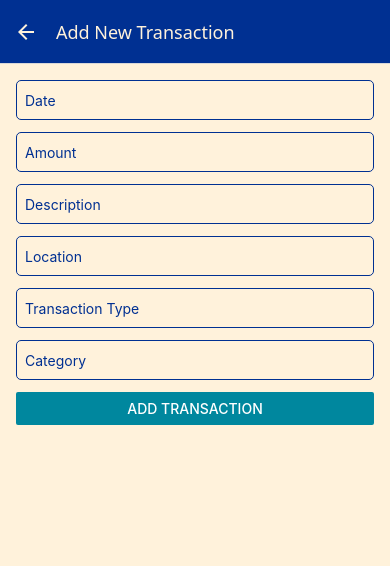
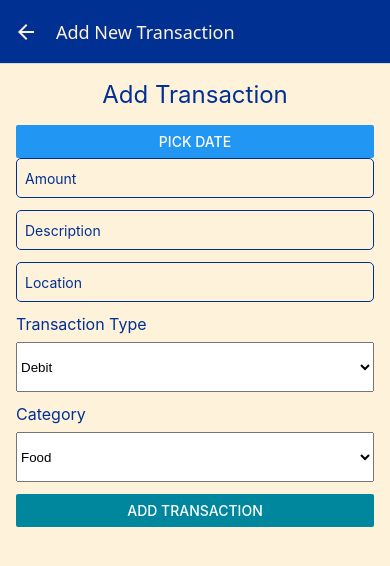
Before and after one commit to LalanaChami/Expense-Tracker, a React Native app: screen /AddTransaction in a window 390 px wide. Shown: the top 566 px of the page. Built offline with nearby package versions, Linux system fonts and the light colour scheme.

Commit message:
Adding the date picker and picker to the form and adding validations as well

```diff
--- a/package.json
+++ b/package.json
@@ -10,9 +10,12 @@
     "web": "expo start --web"
   },
   "dependencies": {
+    "@react-native-community/datetimepicker": "8.2.0",
     "@react-native-community/masked-view": "^0.1.11",
+    "@react-native-picker/picker": "2.9.0",
     "@react-navigation/native": "^7.0.15",
     "@react-navigation/stack": "^7.1.2",
+    "react-native-date-picker": "^5.0.10",
     "expo": "~52.0.37",
     "expo-status-bar": "~2.0.1",
     "react": "18.3.1",
@@ -22,6 +25,9 @@
     "react-native-safe-area-context": "^5.3.0",
     "react-native-screens": "^4.9.1",
     "react-redux": "^9.2.0",
+    "react-native-paper": "^5.13.1",
+    "react-native-toolbar-component": "^0.0.1",
+    "react-native-vector-icons": "^10.2.0",
     "redux": "^5.0.1"
   },
   "devDependencies": {
--- a/screens/AddTransactionScreen.tsx
+++ b/screens/AddTransactionScreen.tsx
@@ -1,25 +1,33 @@
 import React, { useState } from 'react';
-import { View, Text, TextInput, Button, StyleSheet } from 'react-native';
+import { View, Text, TextInput, Button, StyleSheet, Alert } from 'react-native';
 import { useDispatch } from 'react-redux';
 import { addTransaction } from '../store/actions';
 import { useNavigation, NavigationProp } from '@react-navigation/native';
 import { RootStackParamList, Transaction } from '../navigation/AppNavigator';
 import { validateTransaction } from '../utils/validation';
+import DateTimePicker from "@react-native-community/datetimepicker";
+import { Picker } from '@react-native-picker/picker';
 
 const AddTransactionScreen: React.FC = () => {
-  const [date, setDate] = useState('');
+  const [date, setDate] = useState(new Date());
   const [amount, setAmount] = useState('');
   const [description, setDescription] = useState('');
   const [location, setLocation] = useState('');
-  const [type, setType] = useState('');
-  const [category, setCategory] = useState('');
+  const [type, setType] = useState('Debit');
+  const [category, setCategory] = useState('Food');
+  const [showDatePicker, setShowDatePicker] = useState(false);
   const dispatch = useDispatch();
   const navigation = useNavigation<NavigationProp<RootStackParamList>>();
 
   const handleAddTransaction = () => {
+    if (isNaN(Number(amount))) {
+      Alert.alert('Validation Error', 'Amount should be a number');
+      return;
+    }
+
     const transaction: Transaction = {
       id: new Date().getTime(), // Example ID
-      date,
+      date: date.toISOString(),
       amount,
       description,
       location,
@@ -30,28 +38,37 @@ const AddTransactionScreen: React.FC = () => {
     const validationError = validateTransaction(transaction);
 
     if (validationError) {
-      alert(validationError);
+      Alert.alert('Validation Error', validationError);
     } else {
       dispatch(addTransaction(transaction));
       navigation.goBack();
     }
   };
 
+  const handleDateChange = (event: any, selectedDate?: Date) => {
+    const currentDate = selectedDate || date;
+    setShowDatePicker(false);
+    setDate(currentDate);
+  };
+
   return (
     <View style={styles.container}>
-      {/* <Text style={styles.title}>Add Transaction</Text> */}
-      <TextInput
-        style={styles.input}
-        placeholder="Date"
-        value={date}
-        onChangeText={setDate}
-        placeholderTextColor="#003092"
-      />
+      <Text style={styles.title}>Add Transaction</Text>
+      <Button title="Pick Date" onPress={() => setShowDatePicker(true)} />
+      {showDatePicker && (
+        <DateTimePicker
+          value={date}
+          mode="date"
+          display="default"
+          onChange={handleDateChange}
+        />
+      )}
       <TextInput
         style={styles.input}
         placeholder="Amount"
         value={amount}
         onChangeText={setAmount}
+        keyboardType="numeric"
         placeholderTextColor="#003092"
       />
       <TextInput
@@ -68,20 +85,29 @@ const AddTransactionScreen: React.FC = () => {
         onChangeText={setLocation}
         placeholderTextColor="#003092"
       />
-      <TextInput
-        style={styles.input}
-        placeholder="Transaction Type"
-        value={type}
-        onChangeText={setType}
-        placeholderTextColor="#003092"
-      />
-      <TextInput
-        style={styles.input}
-        placeholder="Category"
-        value={category}
-        onChangeText={setCategory}
-        placeholderTextColor="#003092"
-      />
+      <Text style={styles.label}>Transaction Type</Text>
+      <Picker
+        selectedValue={type}
+        onValueChange={(itemValue) => setType(itemValue)}
+        style={styles.picker}
+      >
+        <Picker.Item label="Debit" value="Debit" />
+        <Picker.Item label="Credit" value="Credit" />
+        <Picker.Item label="Cash" value="Cash" />
+      </Picker>
+      <Text style={styles.label}>Category</Text>
+      <Picker
+        selectedValue={category}
+        onValueChange={(itemValue) => setCategory(itemValue)}
+        style={styles.picker}
+      >
+        <Picker.Item label="Food" value="Food" />
+        <Picker.Item label="Transport" value="Transport" />
+        <Picker.Item label="Entertainment" value="Entertainment" />
+        <Picker.Item label="Shopping" value="Shopping" />
+        <Picker.Item label="Health" value="Health" />
+        <Picker.Item label="Other" value="Other" />
+      </Picker>
       <Button title="Add Transaction" onPress={handleAddTransaction} color="#00879E" />
     </View>
   );
@@ -90,8 +116,6 @@ const AddTransactionScreen: React.FC = () => {
 const styles = StyleSheet.create({
   container: {
     flex: 1,
-    // justifyContent: '',
-    // height: '100%',
     padding: 16,
     backgroundColor: '#FFF2DB',
   },
@@ -111,6 +135,15 @@ const styles = StyleSheet.create({
     backgroundColor: '#FFF2DB',
     color: '#003092',
   },
+  label: {
+    fontSize: 16,
+    marginBottom: 8,
+    color: '#003092',
+  },
+  picker: {
+    height: 50,
+    marginBottom: 12,
+  },
 });
 
 export default AddTransactionScreen;
```
Also changed, not shown: components/AddTransactionForm.tsx (+128 -96 lines), 1 other file (tests, documents, lock files or other folders).
